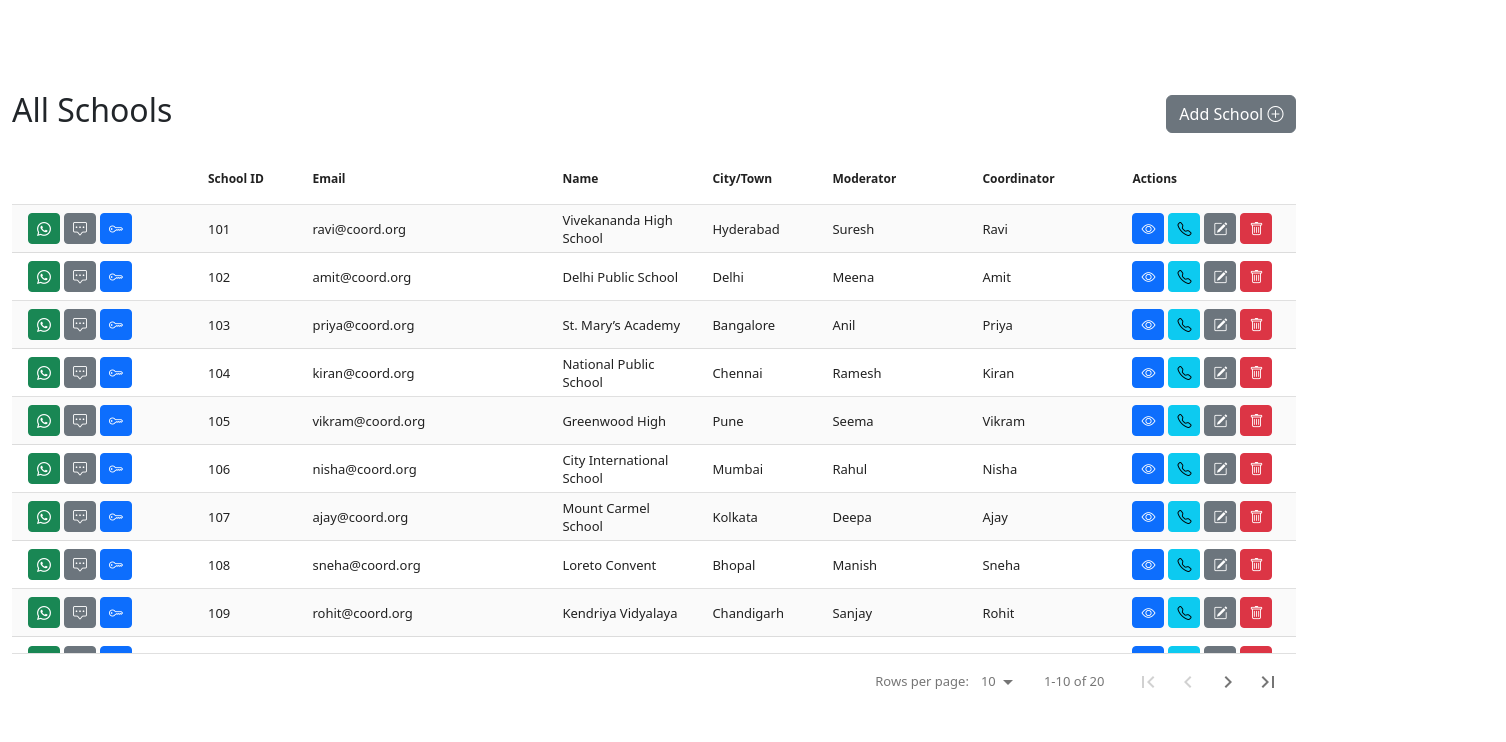
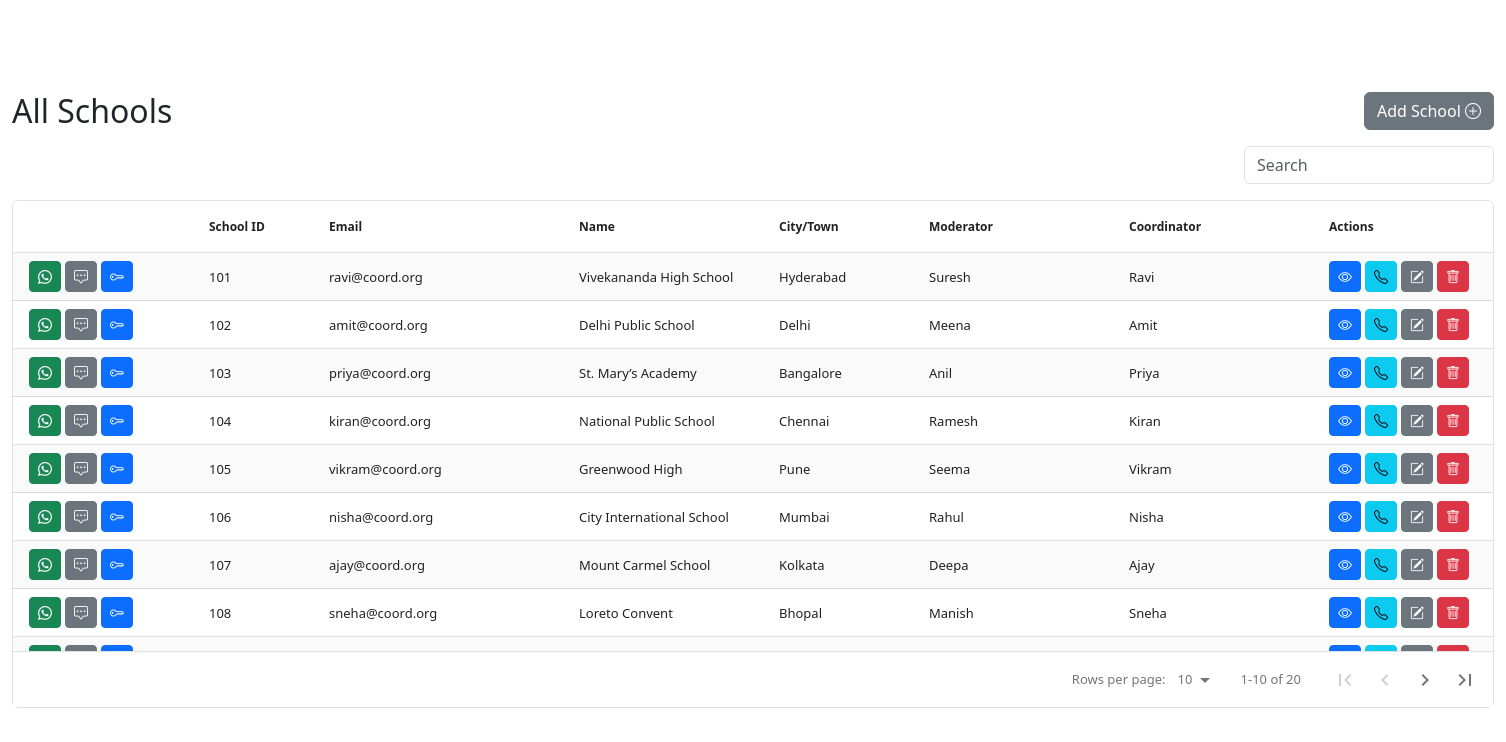
Before and after one commit to Shinjon101/quiz2025-frontend, a React (Vite) app: page / in a window 1280 px wide. Shown: the top 742 px of the page, 1506 px wide, since content can reach past the window. Built offline with nearby package versions, Linux system fonts and the light colour scheme.

Commit message:
feat: implement searching school table and fix layout

```diff
--- a/src/pages/SchoolsTable.tsx
+++ b/src/pages/SchoolsTable.tsx
@@ -1,6 +1,6 @@
 import { useState } from "react";
 import DataTable, { type TableColumn } from "react-data-table-component";
-import { Modal, Button } from "react-bootstrap";
+import { Modal, Button, Form } from "react-bootstrap";
 
 interface User {
   name: string;
@@ -23,6 +23,7 @@ interface Props {
 
 export default function SchoolsTable({ schools, userRole }: Props) {
   const [deleteTarget, setDeleteTarget] = useState<School | null>(null);
+  const [searchText, setSearchText] = useState("");
 
   const columns: TableColumn<School>[] = [
     {
@@ -34,34 +35,32 @@ export default function SchoolsTable({ schools, userRole }: Props) {
           school.coordinator.email.includes("yuvajanasamiti.org");
 
         return (
-          <div className="">
+          <div className="d-flex">
             {isAdmin && (
               <a
                 className="btn btn-success btn-sm me-1"
                 rel="noreferrer"
-                href={`https://api.whatsapp.com/send/?phone=+91${school.coordinator.phone}&text=Namaste *${school.coordinator.name}* garu%0A%0APlease join Vivekananda QUIZ 2025 Whatsapp group%0A%0AWhatsapp group link: https://chat.whatsapp.com/DyHRcVkLUTYIlL7eoZMDqe`}
+                href={``}
               >
                 <i className="bi bi-whatsapp"></i>
               </a>
             )}
-
             {isAdminOrModerator && !skipMessageButton && (
               <a
-                className="btn btn-secondary btn-sm me-1 "
+                className="btn btn-secondary btn-sm me-1"
                 target="_blank"
                 rel="noreferrer"
-                href={`https://api.whatsapp.com/send/?phone=+91${school.coordinator.phone}&text=Welcome message for ${school.name}`}
+                href={``}
               >
                 <i className="bi bi-chat-square-dots"></i>
               </a>
             )}
-
             {isAdmin && (
               <a
                 className="btn btn-primary btn-sm"
                 target="_blank"
                 rel="noreferrer"
-                href={`https://api.whatsapp.com/send/?phone=+91${school.coordinator.phone}&text=Your Coordinator account has been activated. Password: Vivekananda@2023`}
+                href={``}
               >
                 <i className="bi bi-key"></i>
               </a>
@@ -75,7 +74,7 @@ export default function SchoolsTable({ schools, userRole }: Props) {
       name: "School ID",
       selector: (row) => row.id,
       sortable: true,
-      minWidth: "100px",
+      width: "120px",
     },
     {
       name: "Email",
@@ -88,57 +87,50 @@ export default function SchoolsTable({ schools, userRole }: Props) {
       name: "Name",
       selector: (row) => row.name,
       sortable: true,
-      wrap: true,
-      minWidth: "150px",
+      minWidth: "200px",
     },
     {
       name: "City/Town",
       selector: (row) => row.city,
       sortable: true,
-      wrap: true,
-      minWidth: "120px",
+      minWidth: "150px",
     },
     {
       name: "Moderator",
       selector: (row) => row.moderator.name,
       sortable: true,
-      wrap: true,
-      minWidth: "150px",
+      minWidth: "200px",
     },
     {
       name: "Coordinator",
       selector: (row) => row.coordinator.name,
       sortable: true,
-      wrap: true,
-      minWidth: "150px",
+      minWidth: "200px",
     },
     {
       name: "Actions",
       cell: (school) => (
-        <div className="gap-1">
+        <div className="d-flex gap-1">
           <a
-            className="btn btn-primary btn-sm me-1"
+            className="btn btn-primary btn-sm"
             href={`/admin/schools/${school.id}?back=schools`}
           >
             <i className="bi bi-eye"></i>
           </a>
-
           {userRole === "admin" && (
             <>
               <a
-                className="btn btn-info btn-sm me-1"
+                className="btn btn-info btn-sm"
                 href={`tel:${school.coordinator.phone}`}
               >
                 <i className="bi bi-telephone"></i>
               </a>
-
               <a
-                className="btn btn-secondary btn-sm me-1"
+                className="btn btn-secondary btn-sm"
                 href={`/admin/schools/${school.id}/edit?back=schools`}
               >
                 <i className="bi bi-pencil-square"></i>
               </a>
-
               <Button
                 size="sm"
                 variant="danger"
@@ -154,34 +146,84 @@ export default function SchoolsTable({ schools, userRole }: Props) {
     },
   ];
 
+  const filteredSchools = schools.filter((s) => {
+    const search = searchText.toLowerCase();
     return (
-    <main className="container-fluid py-4">
-      <div className="d-flex justify-content-between align-items-center mb-3">
-        <h1 className="h2">All Schools</h1>
-        <a className="btn btn-secondary" href="/admin/school/new?back=schools">
+      s.name.toLowerCase().includes(search) ||
+      s.city.toLowerCase().includes(search) ||
+      s.id.toLowerCase().includes(search) ||
+      s.moderator.name.toLowerCase().includes(search) ||
+      s.coordinator.name.toLowerCase().includes(search) ||
+      s.coordinator.email.toLowerCase().includes(search)
+    );
+  });
+
+  return (
+    <main className="py-4 container-fluid">
+      {/* Header + Add button row */}
+      <div className="row mb-3">
+        <div className="col d-flex justify-content-between align-items-center">
+          <h1 className="h2 mb-0">All Schools</h1>
+          <a
+            className="btn btn-secondary"
+            href="/admin/school/new?back=schools"
+          >
             Add School <i className="bi bi-plus-circle"></i>
           </a>
         </div>
+      </div>
 
-      <div style={{ overflowX: "auto" }}>
+      {/* Search bar row */}
+      <div className="row mb-3">
+        <div className="col d-flex justify-content-end">
+          <Form.Control
+            type="text"
+            placeholder="Search"
+            value={searchText}
+            onChange={(e) => setSearchText(e.target.value)}
+            style={{ maxWidth: "250px" }}
+          />
+        </div>
+      </div>
+
+      {/* Table row */}
+      <div className="row">
+        <div className="col">
+          <div
+            className="border rounded bg-white"
+            style={{ minHeight: "500px" }}
+          >
             <DataTable
               columns={columns}
-          data={schools}
+              data={filteredSchools}
               pagination
               highlightOnHover
               striped
               responsive
-          defaultSortFieldId={1}
               fixedHeader
-          fixedHeaderScrollHeight="500px"
+              fixedHeaderScrollHeight="450px"
+              persistTableHead
+              noDataComponent={
+                <div className="text-center py-3 w-100">No results found</div>
+              }
               customStyles={{
-            table: { style: { tableLayout: "auto", width: "100%" } },
+                table: {
+                  style: {
+                    tableLayout: "fixed",
+                    width: "100%",
+                  },
+                },
                 headCells: { style: { fontWeight: "bold" } },
-            cells: { style: { whiteSpace: "normal", wordBreak: "break-word" } },
+                cells: {
+                  style: { whiteSpace: "normal", wordBreak: "break-word" },
+                },
               }}
             />
           </div>
+        </div>
+      </div>
 
+      {/* Delete Modal */}
       <Modal
         show={!!deleteTarget}
         onHide={() => setDeleteTarget(null)}
```
Lines whose indentation alone changed are shown as unchanged.
